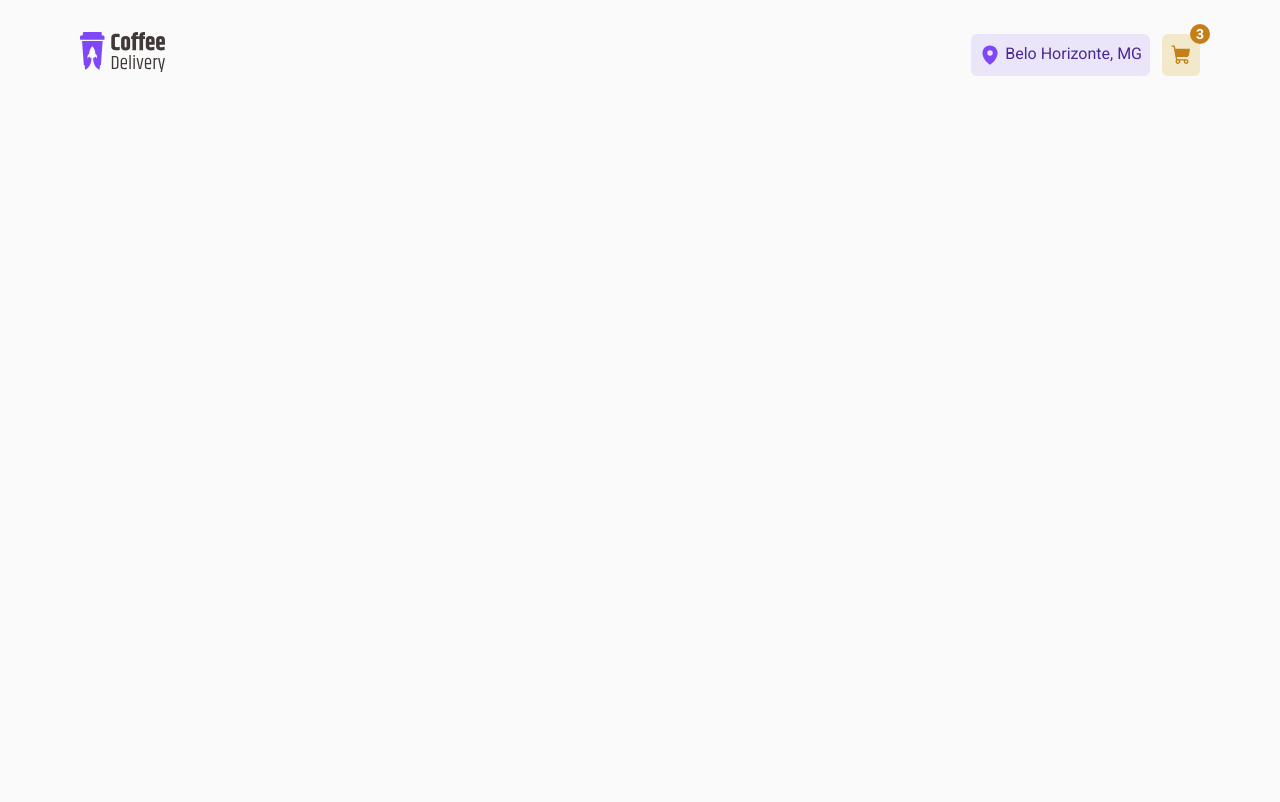
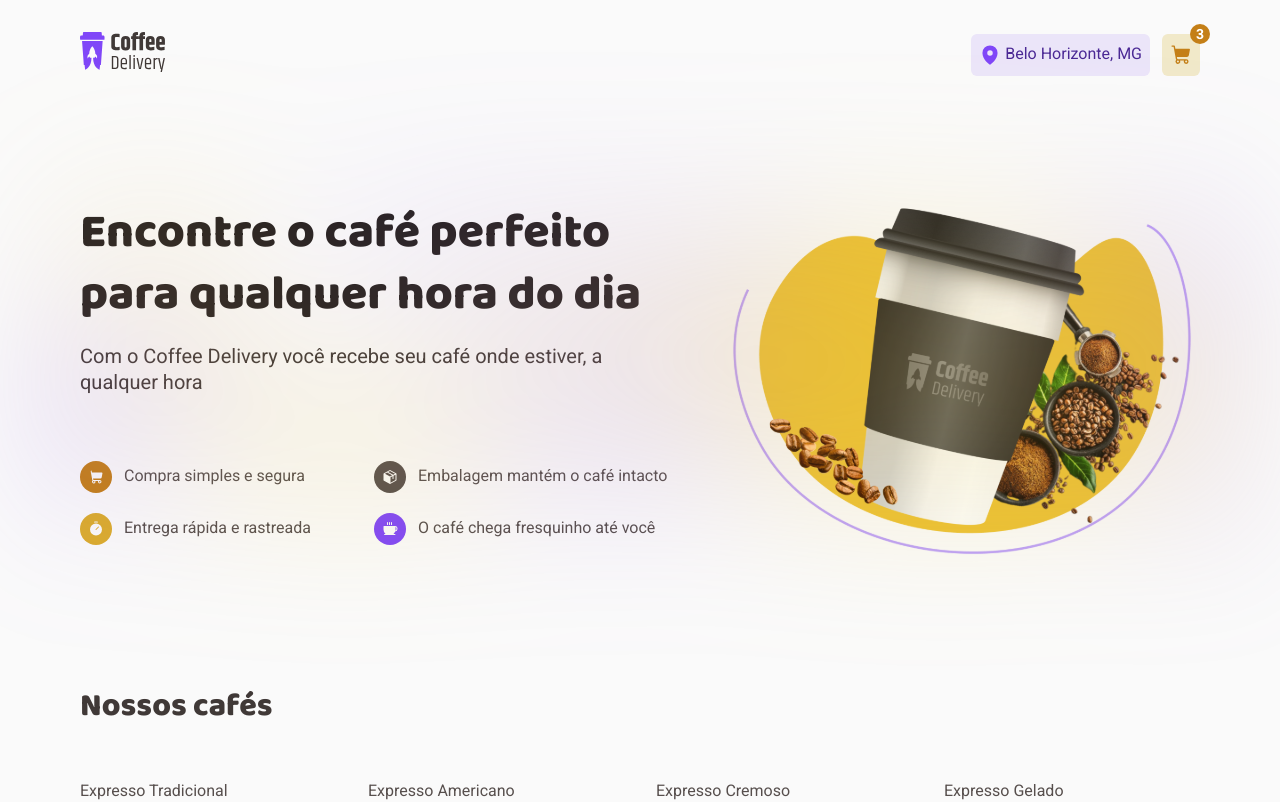
Before and after one commit to victorlopescc/coffee-delivery, a React (Vite) app: page / in a window 1280 px wide. Shown: the top 802 px of the page. Built offline with nearby package versions, Linux system fonts and the light colour scheme.

Commit message:
chore: Add lazy loading for images and update home page layout

```diff
--- a/src/App.tsx
+++ b/src/App.tsx
@@ -2,12 +2,14 @@
 import { GlobalStyle } from './styles/global'
 import { defaultTheme } from './styles/themes/default'
 import { Header } from './components/Header'
+import { Outlet } from 'react-router-dom'
 
 export function App() {
   return (
     <ThemeProvider theme={defaultTheme}>
       <GlobalStyle />
       <Header />
+      <Outlet />
     </ThemeProvider>
   )
 }
--- a/src/pages/Home/index.tsx
+++ b/src/pages/Home/index.tsx
@@ -1,3 +1,87 @@
+import { useTheme } from 'styled-components'
+import { CoffeeList, Hero, HeroContainer, HeroHeader, HeroInfo } from './styles'
+import { Coffee, Package, ShoppingCart, Timer } from '@phosphor-icons/react'
+import { coffees } from '../../../data.json'
+
 export function Home() {
-  return <></>
+  const theme = useTheme()
+
+  return (
+    <div>
+      <Hero>
+        <HeroContainer>
+          <div>
+            <HeroHeader>
+              <h1>Encontre o café perfeito para qualquer hora do dia</h1>
+              <span>
+                Com o Coffee Delivery você recebe seu café onde estiver, a
+                qualquer hora
+              </span>
+            </HeroHeader>
+
+            <HeroInfo>
+              <div>
+                <ShoppingCart
+                  size={32}
+                  weight="fill"
+                  color={theme.colors.background}
+                  style={{ backgroundColor: theme.colors['yellow-dark'] }}
+                />
+                <span>Compra simples e segura</span>
+              </div>
+
+              <div>
+                <Package
+                  size={32}
+                  weight="fill"
+                  color={theme.colors.background}
+                  style={{ backgroundColor: theme.colors['base-text'] }}
+                />
+                <span>Embalagem mantém o café intacto</span>
+              </div>
+
+              <div>
+                <Timer
+                  size={32}
+                  weight="fill"
+                  color={theme.colors.background}
+                  style={{ backgroundColor: theme.colors.yellow }}
+                />
+                <span>Entrega rápida e rastreada</span>
+              </div>
+
+              <div>
+                <Coffee
+                  size={32}
+                  weight="fill"
+                  color={theme.colors.background}
+                  style={{ backgroundColor: theme.colors.purple }}
+                />
+                <span>O café chega fresquinho até você</span>
+              </div>
+            </HeroInfo>
+          </div>
+
+          <img src="/images/hero.svg" alt="Café do Coffee Delivery" />
+        </HeroContainer>
+
+        <img
+          src="/images/hero-bg.svg"
+          id="hero-bg"
+          alt="Background"
+          style={{ filter: 'blur(50px)' }}
+        />
+      </Hero>
+
+      <CoffeeList>
+        <h2>Nossos cafés</h2>
+
+        <div>
+          {coffees.map((coffee) => (
+            <p key={coffee.id}>{coffee.title}</p>
+          ))}
+        </div>
+      </CoffeeList>
+    </div>
+  )
 }
--- /dev/null
+++ b/src/pages/Home/styles.ts
@@ -0,0 +1,83 @@
+import styled from 'styled-components'
+import { mixins } from '../../styles/mixins'
+
+export const Hero = styled.section`
+  position: relative;
+
+  img#hero-bg {
+    position: absolute;
+    top: 0;
+    left: 0;
+    max-height: 544px;
+    width: 100vw;
+    object-fit: cover;
+  }
+`
+
+export const HeroContainer = styled.div`
+  max-width: 1160px;
+  padding: 92px 20px;
+  margin: 0 auto;
+  display: flex;
+  gap: 56px;
+  align-items: flex-start;
+  justify-content: space-between;
+
+  > div {
+    display: flex;
+    flex-direction: column;
+    gap: 66px;
+  }
+`
+export const HeroHeader = styled.div`
+  display: flex;
+  flex-direction: column;
+  gap: 16px;
+
+  > h1 {
+    ${mixins.fonts.titleXL}
+    color: ${({ theme }) => theme.colors['base-title']}
+  }
+
+  > span {
+    ${mixins.fonts.textL}
+    color: ${({ theme }) => theme.colors['base-subtitle']}
+  }
+`
+export const HeroInfo = styled.div`
+  display: grid;
+  grid-template-columns: 1fr 1fr;
+  grid-row-gap: 20px;
+
+  > div {
+    display: flex;
+    align-items: center;
+    gap: 12px;
+
+    svg {
+      padding: 8px;
+      border-radius: 999px;
+    }
+  }
+`
+
+export const CoffeeList = styled.section`
+  max-width: 1160px;
+  padding: 32px 20px 150px;
+  margin: 0 auto;
+  display: flex;
+  flex-direction: column;
+  gap: 54px;
+
+  > h2 {
+    ${mixins.fonts.titleL}
+    color: ${({ theme }) => theme.colors['base-subtitle']}
+  }
+
+  > div {
+    display: grid;
+    grid-template-columns: 1fr 1fr 1fr 1fr;
+    grid-row-gap: 40px;
+    grid-column-gap: 32px;
+  }
+`
```
